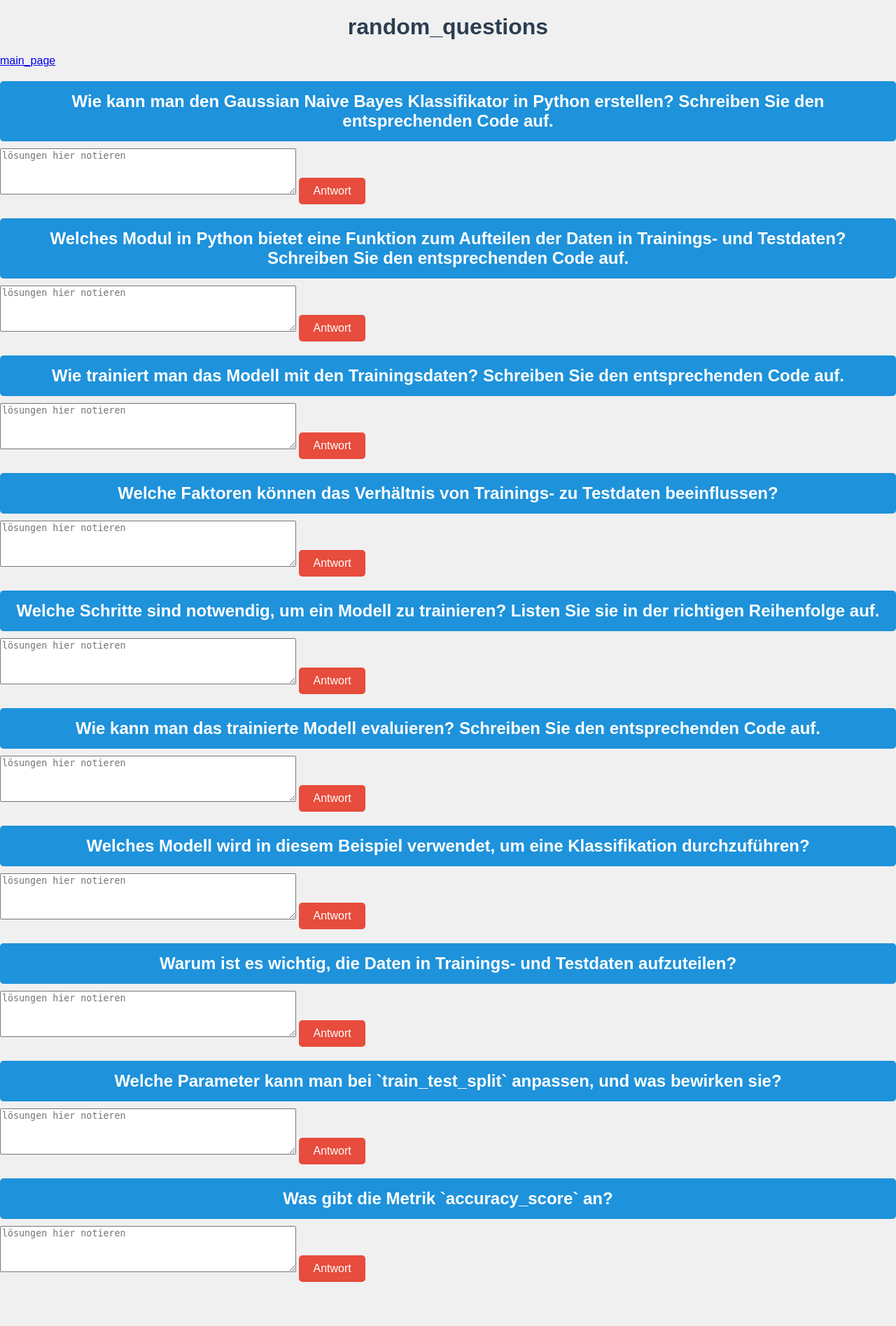
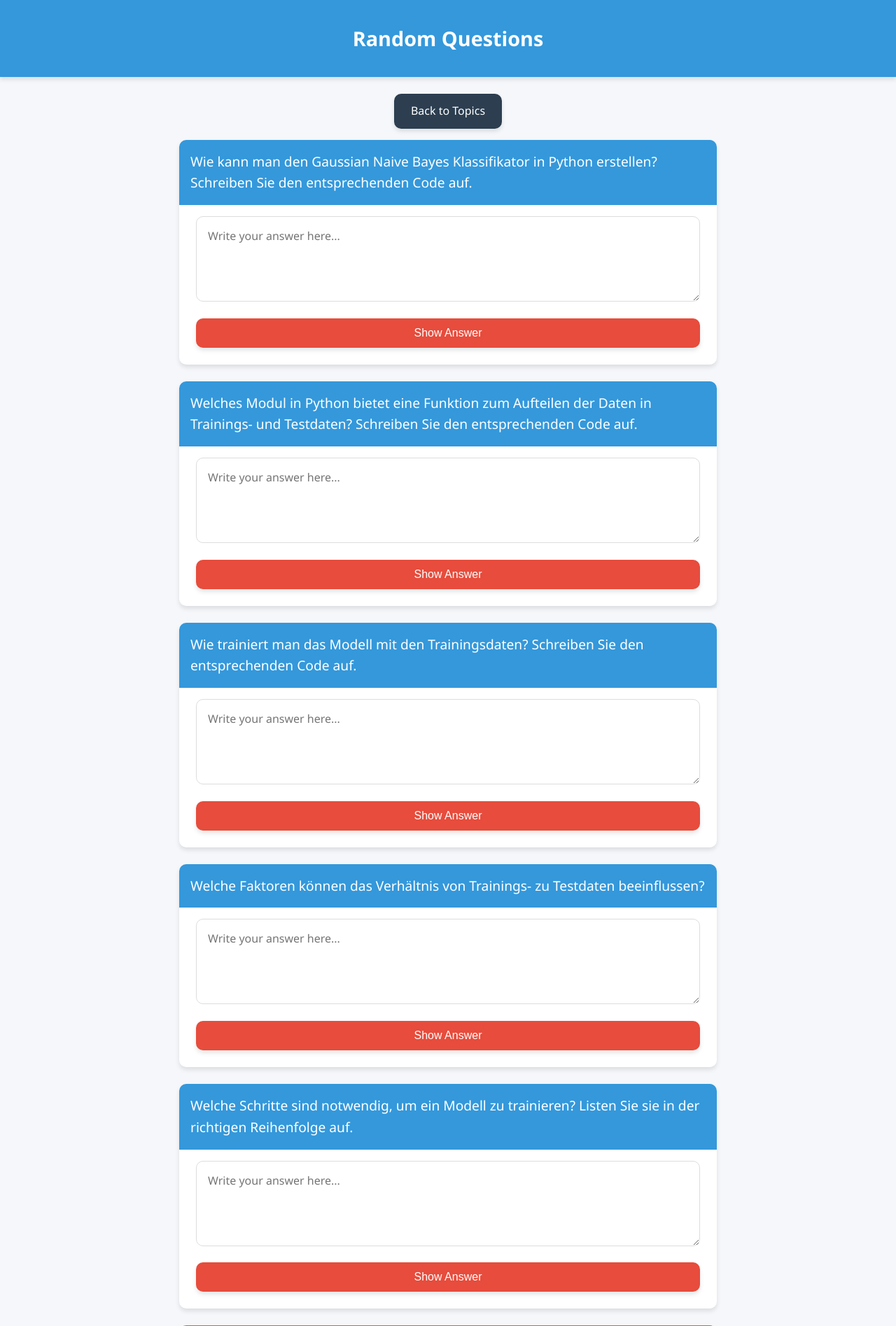
Before and after one commit to johannes2730/quizmaster, a Flask app: page /r?size=10 in a window 1280 px wide. Shown: the top 1895 px of the page at 70% size. Before the commit the page ends 1832 px from the top, so only its background shows below. Run offline with Flask 3, Linux system fonts and the light colour scheme; some libraries are stand-ins or nearby versions.

Commit message:
new styling and added random buttons

```diff
--- a/static/css/style.css
+++ b/static/css/style.css
@@ -1,53 +1,259 @@
-/* Grundlegende Formatierungen für den gesamten Körper */
-body {
-    font-family: Arial, sans-serif;
-    background-color: #f0f0f0;
-    color: #333;
+/* Modern Responsive Design for Quiz App */
+/* Base styling */
+:root {
+    --primary-color: #3498db;
+    --secondary-color: #2c3e50;
+    --accent-color: #e74c3c;
+    --background-color: #f5f7fa;
+    --card-color: #ffffff;
+    --text-color: #333333;
+    --text-light: #ffffff;
+    --shadow: 0 4px 6px rgba(0, 0, 0, 0.1);
+    --border-radius: 10px;
+    --spacing: 16px;
+  }
+
+  * {
+    box-sizing: border-box;
     margin: 0;
     padding: 0;
   }
 
-/* Stil für die Überschrift */
-h1 {
-    text-align: center;
-    color: #2c3e50;
-    margin-top: 20px;
+  body {
+    font-family: 'Segoe UI', Roboto, Oxygen, Ubuntu, Cantarell, 'Open Sans', 'Helvetica Neue', sans-serif;
+    background-color: var(--background-color);
+    color: var(--text-color);
+    line-height: 1.6;
+    padding: 0;
+    margin: 0;
+    max-width: 100%;
+    overflow-x: hidden;
   }
 
-/* Stil für die Fragen */
-h2 {
-    background-color: #1e92db;
-    color: #fff;
-    padding: 15px;
-    border-radius: 5px;
-    margin: 20px 0 10px 0;
-    text-align: center;
+  /* Container for better spacing on larger screens */
+  .container {
+    width: 100%;
+    max-width: 800px;
+    margin: 0 auto;
+    padding: 0 var(--spacing);
   }
 
-/* Stil für die Buttons */
+  /* Header styling */
+  header {
+    background-color: var(--primary-color);
+    color: var(--text-light);
+    text-align: center;
+    padding: 1.5rem 0;
+    margin-bottom: 1.5rem;
+    box-shadow: var(--shadow);
+  }
+
+  h1 {
+    font-size: 1.8rem;
+    font-weight: 600;
+    margin: 0;
+    padding: 0.5rem;
+    color: var(--text-light);
+  }
+
+  /* Navigation */
+  .nav-links {
+    display: flex;
+    justify-content: center;
+    margin: 1rem 0;
+  }
+
+  .nav-links a {
+    background-color: var(--secondary-color);
+    color: var(--text-light);
+    text-decoration: none;
+    padding: 0.75rem 1.5rem;
+    border-radius: var(--border-radius);
+    font-weight: 500;
+    transition: background-color 0.3s ease;
+    box-shadow: var(--shadow);
+    margin: 0 0.5rem;
+  }
+
+  .nav-links a:hover {
+    background-color: #1a252f;
+  }
+
+  /* Question cards */
+  .question-card {
+    background-color: var(--card-color);
+    border-radius: var(--border-radius);
+    padding: 1.5rem;
+    margin-bottom: 1.5rem;
+    box-shadow: var(--shadow);
+  }
+
+  .question-title {
+    background-color: var(--primary-color);
+    color: var(--text-light);
+    padding: 1rem;
+    border-radius: var(--border-radius) var(--border-radius) 0 0;
+    margin: -1.5rem -1.5rem 1rem -1.5rem;
+    font-size: 1.2rem;
+    font-weight: 500;
+  }
+
+  /* Answer section */
+  .answer-section {
+    margin-top: 1rem;
+  }
+
+  textarea {
+    width: 100%;
+    padding: 1rem;
+    border: 1px solid #ddd;
+    border-radius: var(--border-radius);
+    font-family: inherit;
+    font-size: 1rem;
+    margin-bottom: 1rem;
+    resize: vertical;
+    min-height: 100px;
+  }
+
   button {
-    background-color: #e74c3c;
-    color: #fff;
+    background-color: var(--accent-color);
+    color: var(--text-light);
     border: none;
-    padding: 10px 20px;
-    border-radius: 5px;
+    padding: 0.75rem 1.5rem;
+    border-radius: var(--border-radius);
     cursor: pointer;
-    font-size: 16px;
-    text-align: center;
+    font-size: 1rem;
+    font-weight: 500;
     transition: background-color 0.3s ease;
+    width: 100%;
+    box-shadow: var(--shadow);
   }
 
   button:hover {
-    background-color: #5d1d16;
+    background-color: #c0392b;
   }
 
-/* Stil für die Antworten */
-div {
-    background-color: #fff;
-    padding: 15px;
-    border-radius: 5px;
-    box-shadow: 0 2px 5px rgba(0, 0, 0, 0.1);
-    margin: 10px 0;
+  /* Answer display */
+  .answer-content {
+    background-color: #f8f9fa;
+    border-radius: var(--border-radius);
+    padding: 1rem;
+    margin-top: 1rem;
+    border-left: 4px solid var(--primary-color);
   }
 
-/* Sicherstellen, dass die Antwort-Box anfänglich ausgeblendet ist */
+  /* Code styling */
+  pre {
+    background-color: #2c3e50;
+    border-radius: var(--border-radius);
+    padding: 1rem;
+    overflow-x: auto;
+    margin: 1rem 0;
+  }
+
+  code {
+    font-family: 'Courier New', Courier, monospace;
+    font-size: 0.9rem;
+    color: #f8f9fa;
+  }
+
+  /* List styling */
+  ul, ol {
+    padding-left: 1.5rem;
+    margin: 1rem 0;
+  }
+
+  /* Links in content */
+  a {
+    color: var(--primary-color);
+    text-decoration: none;
+    transition: color 0.3s ease;
+  }
+
+  a:hover {
+    color: #2980b9;
+    text-decoration: underline;
+  }
+
+  /* Main page list styling */
+  .topics-list {
+    list-style: none;
+    padding: 0;
+  }
+
+  .topics-list li {
+    margin-bottom: 0.75rem;
+  }
+
+  .topics-list a {
+    display: block;
+    background-color: var(--card-color);
+    padding: 1rem;
+    border-radius: var(--border-radius);
+    box-shadow: var(--shadow);
+    color: var(--text-color);
+    font-weight: 500;
+    transition: all 0.3s ease;
+  }
+
+  .topics-list a:hover {
+    background-color: var(--primary-color);
+    color: var(--text-light);
+    transform: translateY(-2px);
+    text-decoration: none;
+  }
+
+  /* Bottom navigation */
+  .bottom-nav {
+    display: flex;
+    justify-content: center;
+    margin: 2rem 0;
+  }
+
+  /* Footer */
+  footer {
+    background-color: var(--secondary-color);
+    color: var(--text-light);
+    text-align: center;
+    padding: 1rem 0;
+    margin-top: 2rem;
+    font-size: 0.9rem;
+  }
+
+  /* Media Queries for responsiveness */
+  @media (max-width: 768px) {
+    .container {
+      padding: 0 0.75rem;
+    }
+
+    h1 {
+      font-size: 1.5rem;
+    }
+
+    .question-title {
+      font-size: 1.1rem;
+    }
+
+    button {
+      padding: 0.75rem 1rem;
+    }
+  }
+
+  @media (max-width: 480px) {
+    h1 {
+      font-size: 1.3rem;
+    }
+
+    .nav-links a {
+      padding: 0.5rem 1rem;
+      font-size: 0.9rem;
+    }
+
+    .question-title {
+      font-size: 1rem;
+    }
+
+    textarea {
+      min-height: 80px;
+    }
+  }
--- a/templates/questions.html
+++ b/templates/questions.html
@@ -1,31 +1,74 @@
 <!DOCTYPE html>
 <html lang="en">
 <head>
-    <title>Quizmaster</title>
-    <meta charset="UTF-8" />
-    <meta name="viewport" content="width=device-width, initial-scale=1.0" />
-    <link rel="stylesheet" href="{{url_for('static', filename='style.css')}}" />
+    <meta charset="UTF-8">
+    <meta name="viewport" content="width=device-width, initial-scale=1.0">
+    <title>{{ title }} | Quiz Master</title>
+    <link rel="stylesheet" href="{{ url_for('static', filename='css/style.css') }}">
     <link rel="icon" href="{{ url_for('static', filename='icon/quiz_icon.png') }}" type="image/png">
-    <link rel="stylesheet"
-    href="https://cdnjs.cloudflare.com/ajax/libs/highlight.js/10.0.3/styles/default.min.css">
+    <link rel="stylesheet" href="https://cdnjs.cloudflare.com/ajax/libs/highlight.js/10.0.3/styles/atom-one-dark.min.css">
     <script src="https://cdnjs.cloudflare.com/ajax/libs/highlight.js/10.0.3/highlight.min.js"></script>
     <script>hljs.initHighlightingOnLoad();</script>
 </head>
 <body>
-    <h1>{{title}}</h1>
-    <a href="{{ url_for('static',filename = "/") }}">main_page</a>
+    <header>
+        <div class="container">
+            <h1>{{ title.replace('_', ' ').title() }}</h1>
+        </div>
+    </header>
+
+    <div class="container">
+        <div class="nav-links">
+            <a href="{{ url_for('main_route') }}">Back to Topics</a>
+        </div>
+
         {% for i, item in items %}
-    <h2>{{ item["question"] }}</h2>
-    {%if item['code']:%}
-    <pre><code class="python">{{item['code']}}</code></pre>
-    {%endif%}
-    <textarea id="w3review" name="w3review" rows="4" cols="50" placeholder="lösungen hier notieren"></textarea>
-    <button title="Click to Show/Hide Content" type="button" onclick="if(document.getElementById('{{i}}') .style.display=='none') {document.getElementById('{{i}}') .style.display=''}else{document.getElementById('{{i}}') .style.display='none'}">Antwort</button>
-    <div id="{{i}}" style="display:none" >
-      <pre><code class="python">
-          {{item["answer"]}}
-        </code></pre>
+        <div class="question-card">
+            <div class="question-title">
+                {{ item["question"] }}
+            </div>
+
+            {% if item.get('code') %}
+            <pre><code class="python">{{ item['code'] }}</code></pre>
+            {% endif %}
+
+            <div class="answer-section">
+                <textarea
+                    placeholder="Write your answer here..."
+                    rows="4"
+                ></textarea>
+
+                <button
+                    onclick="toggleAnswer('answer-{{ i }}')"
+                >Show Answer</button>
+
+                <div id="answer-{{ i }}" class="answer-content" style="display:none">
+                    <pre><code class="python">{{ item["answer"] }}</code></pre>
+                </div>
+            </div>
         </div>
         {% endfor %}
+
+        <div class="nav-links bottom-nav">
+            <a href="{{ url_for('main_route') }}">Back to Topics</a>
+        </div>
+    </div>
+
+    <footer>
+        <div class="container">
+            <p>Quiz Master - Your Learning Companion</p>
+        </div>
+    </footer>
+
+    <script>
+        function toggleAnswer(id) {
+            const answer = document.getElementById(id);
+            if (answer.style.display === 'none') {
+                answer.style.display = 'block';
+            } else {
+                answer.style.display = 'none';
+            }
+        }
+    </script>
 </body>
 </html>
```
Also changed, not shown: templates/main.html (+30 -4 lines). Lines whose indentation alone changed are shown as unchanged.
